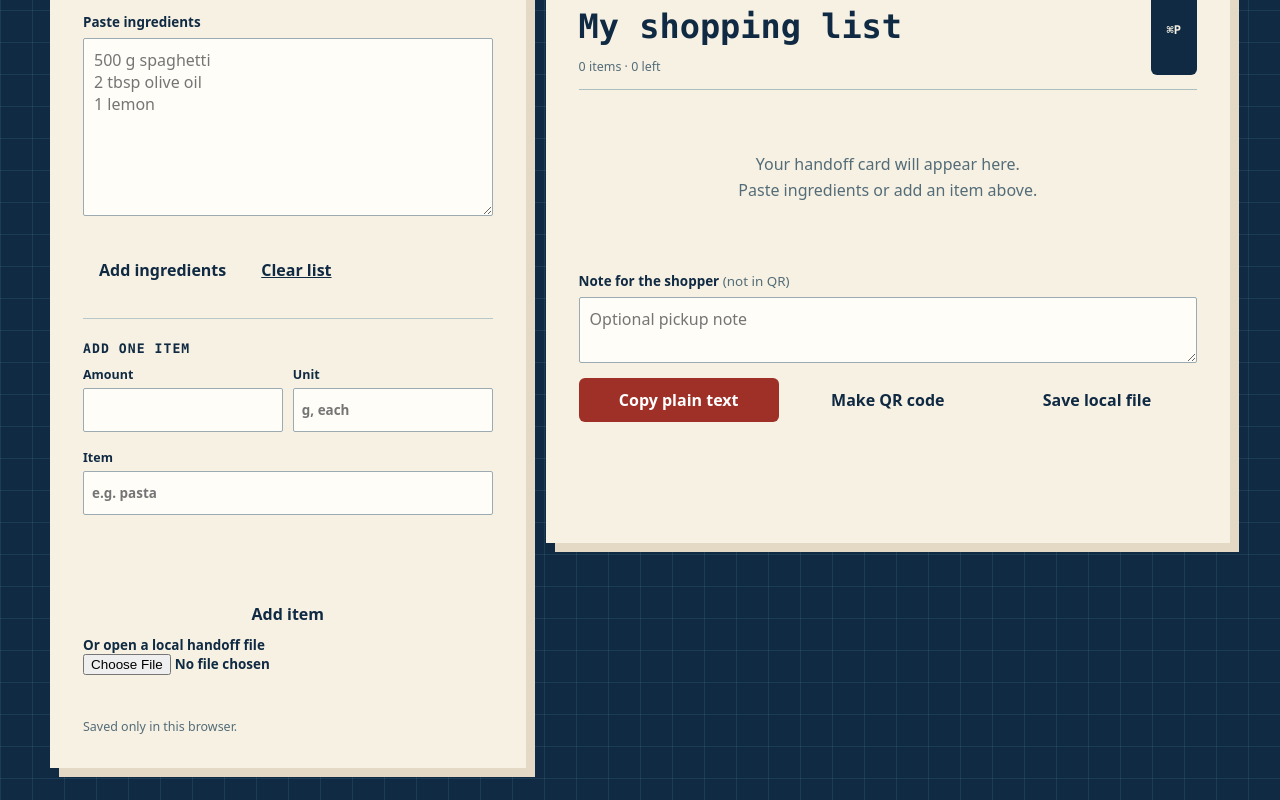
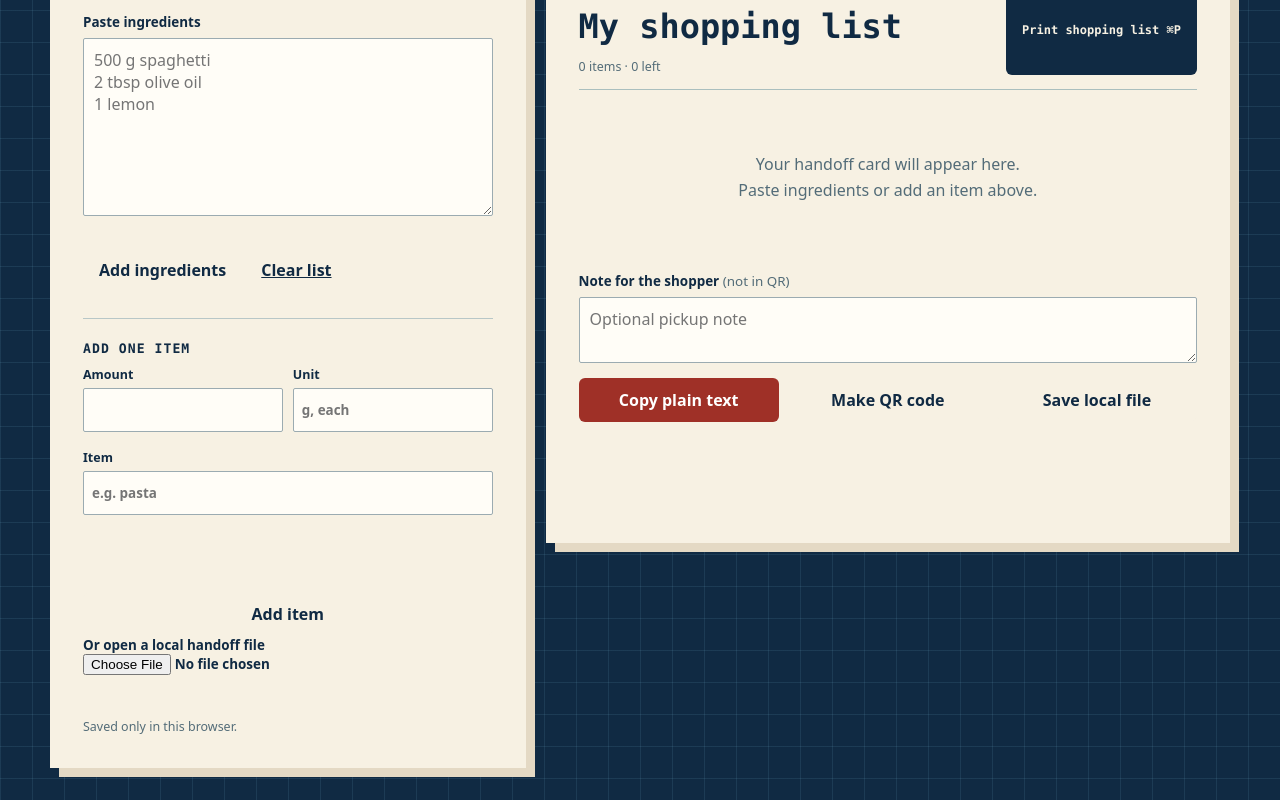
Before and after one commit to B-Divyesh/sf-shopping-list-handoff, a website built with Vite: page index.html in a window 1280 px wide. Both pictures are taken after a click on the button "Make QR code". Shown: the part 982-1782 px from the top of the page. Built offline with nearby package versions, Linux system fonts and the light colour scheme.

Commit message:
fix: close review two polish findings

```diff
--- a/src/main.ts
+++ b/src/main.ts
@@ -139,8 +139,8 @@ function header() { const how = location.pathname === '/' ? '#how' : '/#how'; re
 function footer() { return `<footer><p>Clear lists for people outside your app.</p><p><a href="/privacy" data-route>Privacy</a> · <a href="/terms" data-route>Terms</a> · Built by Param Factory · v1.0.0</p></footer>`; }
 function facts() { return `<ul class="facts"><li><b>LOCAL</b> Stored in this browser</li><li><b>OFFLINE</b> Works after first visit</li><li><b>FREE</b> No account needed</li></ul>`; }
 function landing() { return `<main id="main" tabindex="-1">
-  <section class="hero" aria-labelledby="page-title"><div class="hero-copy"><h1 id="page-title" tabindex="-1">Hand off a clear shopping list</h1><p class="lede">For cooks who need someone outside their app to shop without questions.</p><div class="hero-actions"><button class="primary" id="try-demo">Try it with sample data</button><span>Opens a ready-to-send pasta list.</span></div>${facts()}</div><figure class="hero-art"><img src="/assets/blueprint-handoff.webp" width="1200" height="800" fetchpriority="high" decoding="async" alt="A drafted recipe list transfers from a phone-shaped sheet to a paper checklist."/><figcaption>Pasted ingredients become a shopping card.</figcaption></figure></section>
-  <section class="app-section" aria-labelledby="builder-title"><div class="section-mark">02 / MAKE THE LIST</div><div class="section-head"><h2 id="builder-title">Paste ingredients or start a list</h2><p>One ingredient per line works best. We keep uncertain quantities visible.</p></div>${builder()}</section>
+  <section class="hero" aria-labelledby="page-title"><div class="hero-copy"><h1 id="page-title" tabindex="-1">Hand off a clear shopping list</h1><p class="lede">For cooks who need someone outside their app to shop without questions.</p><div class="hero-actions"><button class="primary" id="try-demo">Try it with sample data</button><span>Opens a ready-to-send pasta list.</span></div>${facts()}</div><figure class="hero-art"><img src="/assets/blueprint-handoff.webp" width="1200" height="800" fetchpriority="high" decoding="async" alt="A drafted recipe list transfers from a phone-shaped sheet to a paper checklist."/><figcaption>Pasted ingredients become a handoff card.</figcaption></figure></section>
+  <section class="app-section" aria-labelledby="builder-title"><div class="section-mark">02 / MAKE THE LIST</div><div class="section-head"><h2 id="builder-title">Paste ingredients or start a list</h2><p>Paste one ingredient per line. We keep uncertain quantities visible.</p></div>${builder()}</section>
   <section id="how" class="how" aria-labelledby="how-title"><div class="section-mark">03 / HOW IT WORKS</div><h2 id="how-title">Make a list someone can use</h2><ol><li><b>Paste</b><span>Paste ingredient lines into the list.</span></li><li><b>Check</b><span>Review units and produce counts before sending.</span></li><li><b>Hand off</b><span>Print, copy, scan, or save a local file.</span></li></ol></section>
   <section class="privacy-note" aria-labelledby="privacy-title"><div><h2 id="privacy-title">Your list stays on this device</h2></div><p>There are no accounts or cloud lists. QR codes contain only item names and quantities. Notes never go into a QR code.</p></section>
 </main>`; }
@@ -148,7 +148,7 @@ function builder() {
   const incomplete = list.items.filter(i => !i.done); const visible = showDone ? list.items.filter(i => i.done) : incomplete; const groups = [...new Set(visible.map(i => i.category))];
   const warning = visible.filter(i => ['each','bunch','clove','can','pack'].includes(i.unit) || (i.amount !== null && !i.unit)).length;
   return `<div class="workbench"><section class="input-sheet" aria-labelledby="paste-title"><h3 id="paste-title">Ingredient source</h3><label for="paste">Paste ingredients</label><textarea id="paste" rows="7" aria-describedby="paste-error" placeholder="500 g spaghetti&#10;2 tbsp olive oil&#10;1 lemon"></textarea><p class="form-error" id="paste-error" aria-live="polite"></p><div class="input-actions"><button class="secondary" id="add-pasted">Add ingredients</button><button class="text-button" id="clear-list">Clear list</button></div><form id="add-form" class="quick-add" novalidate><h3>Add one item</h3><label><span>Amount</span><input name="amount" type="number" min="0" step="any" inputmode="decimal" aria-describedby="amount-error" /></label><label><span>Unit</span><input name="unit" placeholder="g, each" /></label><label class="wide"><span>Item</span><input name="name" required aria-describedby="name-error" placeholder="e.g. pasta" /></label><p class="form-error wide" id="amount-error" aria-live="polite"></p><p class="form-error wide" id="name-error" aria-live="polite"></p><button class="secondary wide" type="submit">Add item</button></form><label class="file-import" for="import-file"><span>Or open a local handoff file</span><input id="import-file" type="file" accept="application/json,.json" /></label><p class="local-note">Saved only in this browser${demo ? '; demo data uses a separate space' : ''}.</p></section>
-  <section class="handoff-sheet" aria-labelledby="card-title"><div class="sheet-top"><div><p class="eyebrow">SHOPPER COPY</p><input aria-label="List title" id="list-title" value="${esc(list.title)}" /><p class="updated">${list.items.length} item${list.items.length === 1 ? '' : 's'} · ${incomplete.length} left</p></div><button class="icon-button" id="print" aria-label="Print shopping list" title="Print shopping list">⌘P</button></div>
+  <section class="handoff-sheet" aria-labelledby="card-title"><div class="sheet-top"><div><p class="eyebrow">SHOPPER COPY</p><input aria-label="List title" id="list-title" value="${esc(list.title)}" /><p class="updated">${list.items.length} item${list.items.length === 1 ? '' : 's'} · ${incomplete.length} left</p></div><button class="icon-button" id="print" aria-label="Print shopping list" title="Print shopping list">Print shopping list <span aria-hidden="true">⌘P</span></button></div>
   ${warning ? `<p class="warning" role="status"><b>CHECK:</b> ${warning} count or unmeasured item${warning === 1 ? '' : 's'} cannot be converted. Confirm the pack or produce size.</p>` : ''}
   <div class="checklist">${groups.length ? groups.map(group => `<section class="group"><h3>${group}</h3><ul>${visible.filter(i => i.category === group).map(item => `<li><label><input type="checkbox" data-done="${item.id}" ${item.done ? 'checked' : ''}/><span class="tick" aria-hidden="true"></span><span class="amount">${esc([number(item.amount), item.unit].filter(Boolean).join(' '))}</span><span>${esc(item.name)}</span></label><button class="remove" data-remove="${item.id}" aria-label="Remove ${esc(item.name)}">×</button></li>`).join('')}</ul></section>`).join('') : `<div class="empty"><p>${showDone ? 'No checked items to review.' : 'Your handoff card will appear here.'}</p><p>${showDone ? 'Return to items left to shop.' : 'Paste ingredients or add an item above.'}</p></div>`}</div>
   ${list.items.some(i => i.done) ? `<button class="text-button done-toggle" id="show-done" aria-pressed="${showDone}">${showDone ? 'Show items left to shop' : `Show ${list.items.filter(i => i.done).length} checked item${list.items.filter(i => i.done).length === 1 ? '' : 's'}`}</button>` : ''}
@@ -162,14 +162,35 @@ function receivedHandoff() {
   return `<main id="main" tabindex="-1" class="received"><p class="eyebrow">SHOPPER COPY / RECEIVED</p><h1 id="page-title" tabindex="-1">Shop this handed-off list</h1><p class="lede">Check each item as you shop. This copy is not saved in the browser.</p><section class="handoff-sheet" aria-label="Received shopping list"><p class="updated">${shared.length} item${shared.length === 1 ? '' : 's'} received</p><div class="checklist">${groups.map(group => `<section class="group"><h2>${esc(group)}</h2><ul>${shared.filter(item => item.category === group).map(item => `<li><label><input type="checkbox" /><span class="tick" aria-hidden="true"></span><span class="amount">${esc([number(item.amount), item.unit].filter(Boolean).join(' '))}</span><span>${esc(item.name)}</span></label></li>`).join('')}</ul></section>`).join('')}</div><button class="secondary" id="print">Print this list</button></section><p><a href="/" data-route>Make your own shopping list</a></p></main>`;
 }
 function legal(kind: 'privacy' | 'terms') { const title = kind === 'privacy' ? 'Privacy is the default' : 'Simple terms for a local tool'; const paragraphs = kind === 'privacy' ? ['Shopping List Handoff stores your list in this browser only. It does not send ingredient lists, notes, or device identifiers to a server.', 'A QR code embeds a compact list of item names, quantities, and units. It never includes your note. Anyone who scans the code can read those list items.', 'You can clear browser storage in your browser settings or use Clear list. Demo data is stored in a separate browser key and is discarded when you reset it.'] : ['Shopping List Handoff is a free local utility. Use it for ordinary shopping information and check the final list before sharing it.', 'The tool does not place orders, contact retailers, or provide live collaboration. A saved file and a QR code are copies you choose to share.', 'The software is provided as-is, without warranties.']; return `<main id="main" tabindex="-1" class="legal"><p class="eyebrow">${kind.toUpperCase()} / 01</p><h1 id="page-title" tabindex="-1">${title}</h1>${paragraphs.map(p => `<p>${p}</p>`).join('')}<p><a href="/" data-route>Return to your list</a></p></main>`; }
+type RouteMetadata = { title: string; description: string };
+function setMetadata(metadata: RouteMetadata, route: string) {
+  document.title = metadata.title;
+  const canonical = document.querySelector<HTMLLinkElement>('link[rel="canonical"]');
+  if (canonical) canonical.href = `https://shopping-list-handoff.sociobot.in${route}`;
+  const values: Record<string, string> = {
+    'meta[name="description"]': metadata.description,
+    'meta[property="og:title"]': metadata.title,
+    'meta[property="og:description"]': metadata.description,
+    'meta[name="twitter:title"]': metadata.title,
+    'meta[name="twitter:description"]': metadata.description
+  };
+  Object.entries(values).forEach(([selector, value]) => document.querySelector<HTMLMetaElement>(selector)?.setAttribute('content', value));
+}
 function render() {
   const route = location.pathname;
   const isLegal = route === '/privacy' || route === '/terms';
   const isHandoff = route === '/handoff';
-  const currentTitle = route === '/privacy' ? 'Privacy — Shopping List Handoff' : route === '/terms' ? 'Terms — Shopping List Handoff' : route === '/demo' ? 'Demo — Shopping List Handoff' : isHandoff ? 'Shared list — Shopping List Handoff' : 'Shopping List Handoff — Share a clear shopping list';
-  document.title = currentTitle;
-  const canonical = document.querySelector<HTMLLinkElement>('link[rel="canonical"]');
-  if (canonical) canonical.href = `https://shopping-list-handoff.sociobot.in${route === '/' ? '/' : route}`;
+  const isDemo = demo && !isHandoff && !isLegal;
+  const metadata = route === '/privacy'
+    ? { title: 'Privacy — Shopping List Handoff', description: 'Read how Shopping List Handoff keeps ingredient lists in this browser.' }
+    : route === '/terms'
+      ? { title: 'Terms — Shopping List Handoff', description: 'Read the simple terms for this free local shopping-list tool.' }
+      : isDemo
+        ? { title: 'Demo — Shopping List Handoff', description: 'Try a ready handoff card with sample pasta-night ingredients.' }
+        : isHandoff
+          ? { title: 'Shared list — Shopping List Handoff', description: 'Check a shared shopping list in this browser without saving it.' }
+          : { title: 'Shopping List Handoff — Clear shopping lists', description: 'Turn pasted ingredients into a clear handoff card another shopper can use.' };
+  setMetadata(metadata, isDemo ? '/demo' : route);
   app.innerHTML = `${header()}${demo ? `<aside class="demo-banner" aria-label="Demo mode"><span><b>Demo</b> — sample data, nothing is saved.</span><button id="reset-demo">Reset demo</button><button id="start-real">Start for real</button></aside>` : ''}${isHandoff ? receivedHandoff() : isLegal ? legal(route.slice(1) as 'privacy' | 'terms') : landing()}${footer()}<div id="route-announcement" class="sr-only" aria-live="polite"></div>${removedItem ? `<div class="undo-notice" role="status" aria-live="polite"><span>${esc(removedItem.item.name)} removed from this list.</span><button class="secondary" id="undo-remove">Undo removal</button></div>` : ''}<div class="toast" role="status" aria-live="polite">${esc(toast)}</div>`;
   bind(); if (showQr) makeQr(); if (pendingFocus) { const target = pendingFocus; pendingFocus = ''; requestAnimationFrame(() => document.querySelector<HTMLElement>(target)?.focus()); }
 }
```
Also changed, not shown: index.html (+6 -6 lines), public/404.html (+1 -1 lines), tests/app.spec.ts (+36 -0 lines), .factory/catalog-description.txt, .factory/claims.json, .factory/copy-audit.md, .factory/polish-2.md (added).
